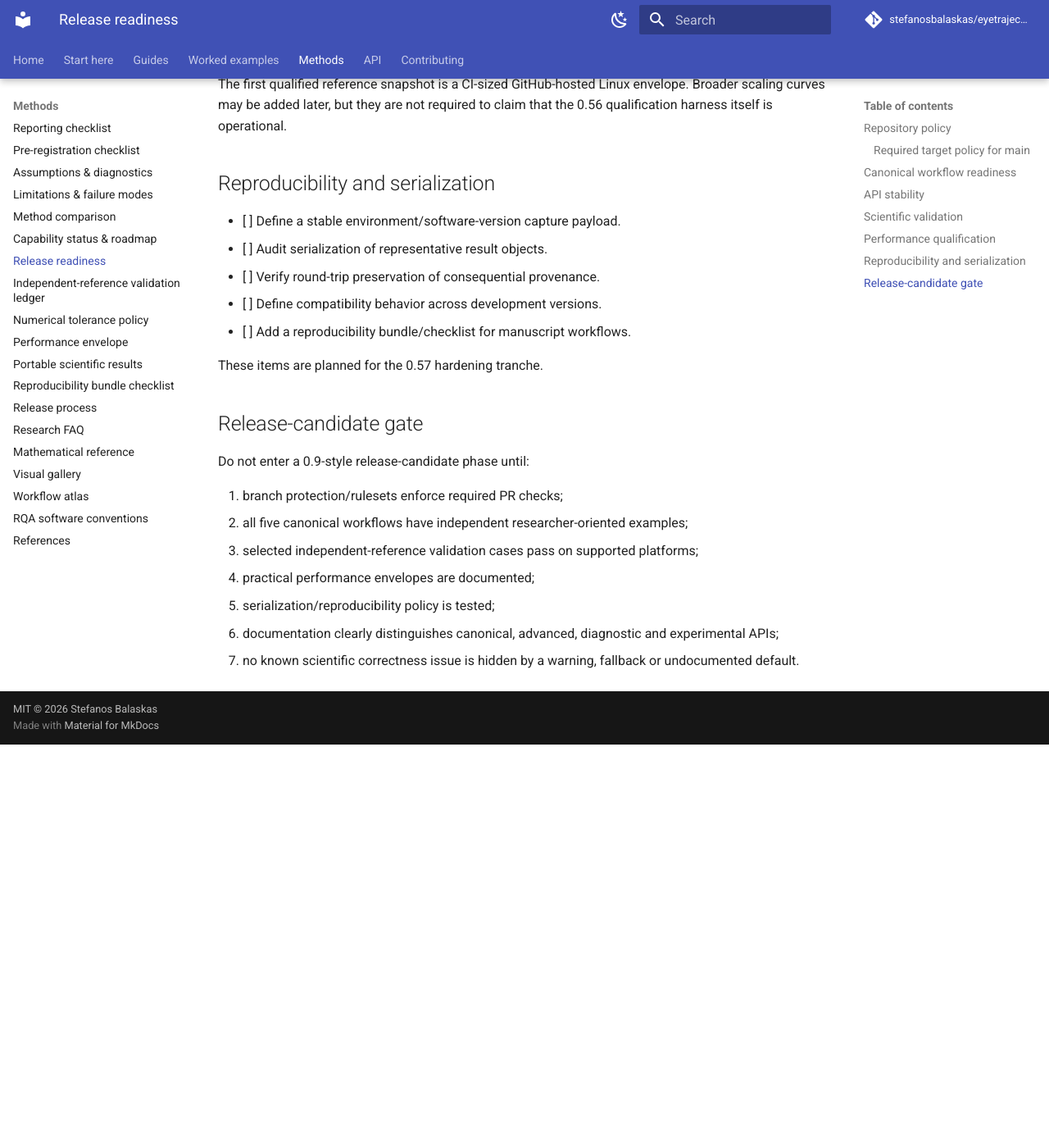
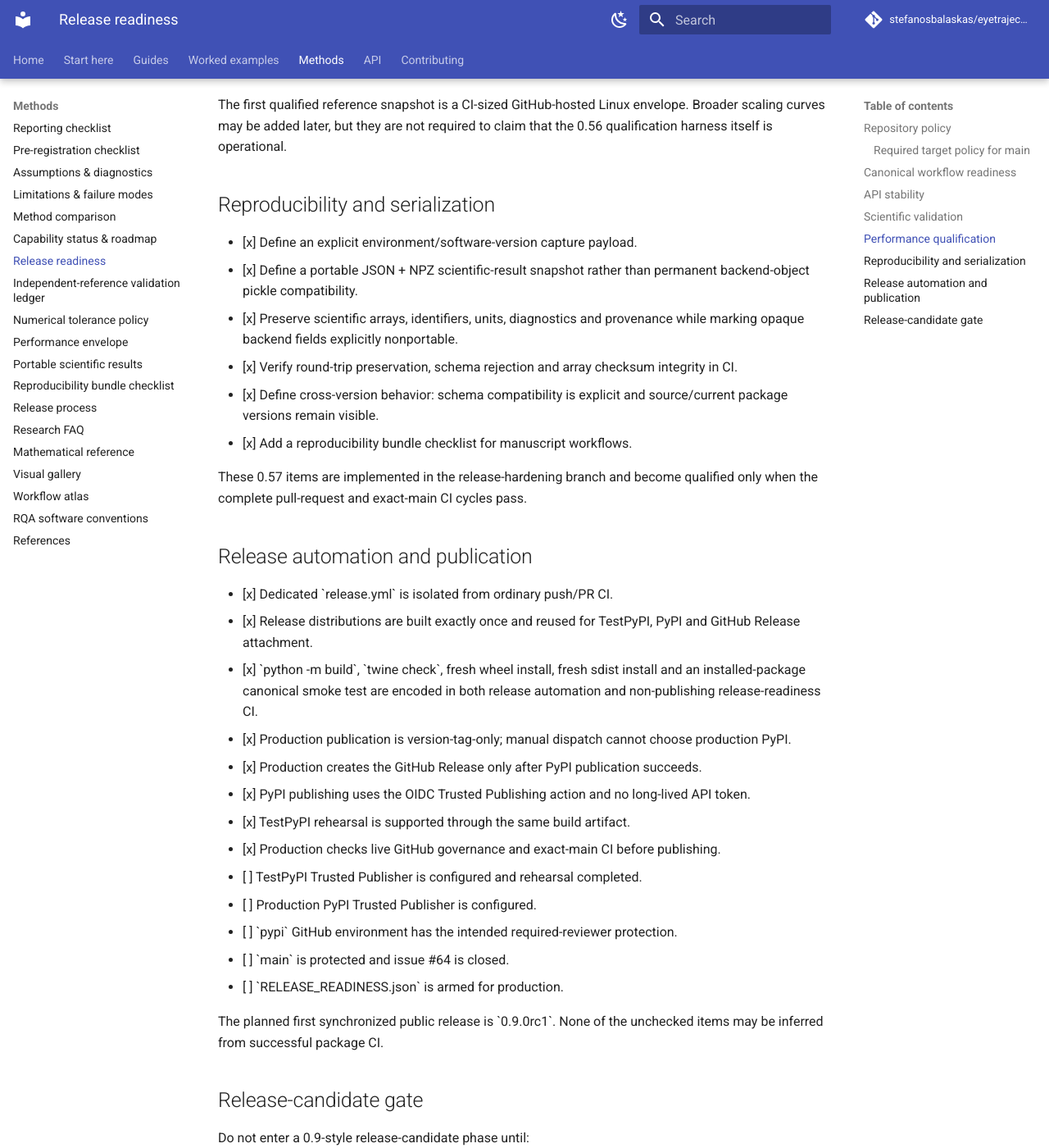
Before and after one commit to stefanosbalaskas/eyetrajectoriespy, an MkDocs documentation site: the page built from docs/release-readiness.md, in a window 1280 px wide and 1400 px high, scrolled down 2813 px. Shown: the whole window at 82% size. Built offline with MkDocs 1.6.1 and Material for MkDocs 9.7.7, drawn with Linux system fonts in a browser that asks for light colours; comment, search, counter and statistics services are not loaded; before the commit the page ends 3721 px from its top, so only the background shows below that; some of the changed text lies outside the part shown.

Commit message:
Expand 0.57 release-readiness checklist

```diff
--- a/docs/release-readiness.md
+++ b/docs/release-readiness.md
@@ -57,7 +57,8 @@ ruleset. Required status checks should remain unique across workflows.
 - [x] Each route includes assumptions, fitting, uncertainty/diagnostics and
       reporting.
 - [x] Advanced/diagnostic/experimental branches are visibly separated.
-- [ ] Realistic external-data end-to-end examples are qualified for every route.
+- [ ] One realistic research-style executable end-to-end example exists for
+      every canonical route; final qualification awaits the 0.57 examples CI.
 
 ## API stability
 
@@ -102,13 +103,47 @@ to claim that the 0.56 qualification harness itself is operational.
 
 ## Reproducibility and serialization
 
-- [ ] Define a stable environment/software-version capture payload.
-- [ ] Audit serialization of representative result objects.
-- [ ] Verify round-trip preservation of consequential provenance.
-- [ ] Define compatibility behavior across development versions.
-- [ ] Add a reproducibility bundle/checklist for manuscript workflows.
+- [x] Define an explicit environment/software-version capture payload.
+- [x] Define a portable JSON + NPZ scientific-result snapshot rather than
+      permanent backend-object pickle compatibility.
+- [x] Preserve scientific arrays, identifiers, units, diagnostics and
+      provenance while marking opaque backend fields explicitly nonportable.
+- [x] Verify round-trip preservation, schema rejection and array checksum
+      integrity in CI.
+- [x] Define cross-version behavior: schema compatibility is explicit and
+      source/current package versions remain visible.
+- [x] Add a reproducibility bundle checklist for manuscript workflows.
 
-These items are planned for the 0.57 hardening tranche.
+These 0.57 items are implemented in the release-hardening branch and become
+qualified only when the complete pull-request and exact-main CI cycles pass.
+
+
+
+## Release automation and publication
+
+- [x] Dedicated \`release.yml\` is isolated from ordinary push/PR CI.
+- [x] Release distributions are built exactly once and reused for TestPyPI,
+      PyPI and GitHub Release attachment.
+- [x] \`python -m build\`, \`twine check\`, fresh wheel install, fresh sdist
+      install and an installed-package canonical smoke test are encoded in both
+      release automation and non-publishing release-readiness CI.
+- [x] Production publication is version-tag-only; manual dispatch cannot choose
+      production PyPI.
+- [x] Production creates the GitHub Release only after PyPI publication
+      succeeds.
+- [x] PyPI publishing uses the OIDC Trusted Publishing action and no long-lived
+      API token.
+- [x] TestPyPI rehearsal is supported through the same build artifact.
+- [x] Production checks live GitHub governance and exact-main CI before
+      publishing.
+- [ ] TestPyPI Trusted Publisher is configured and rehearsal completed.
+- [ ] Production PyPI Trusted Publisher is configured.
+- [ ] \`pypi\` GitHub environment has the intended required-reviewer protection.
+- [ ] \`main\` is protected and issue #64 is closed.
+- [ ] \`RELEASE_READINESS.json\` is armed for production.
+
+The planned first synchronized public release is \`0.9.0rc1\`. None of the
+unchecked items may be inferred from successful package CI.
 
 ## Release-candidate gate
 
```
